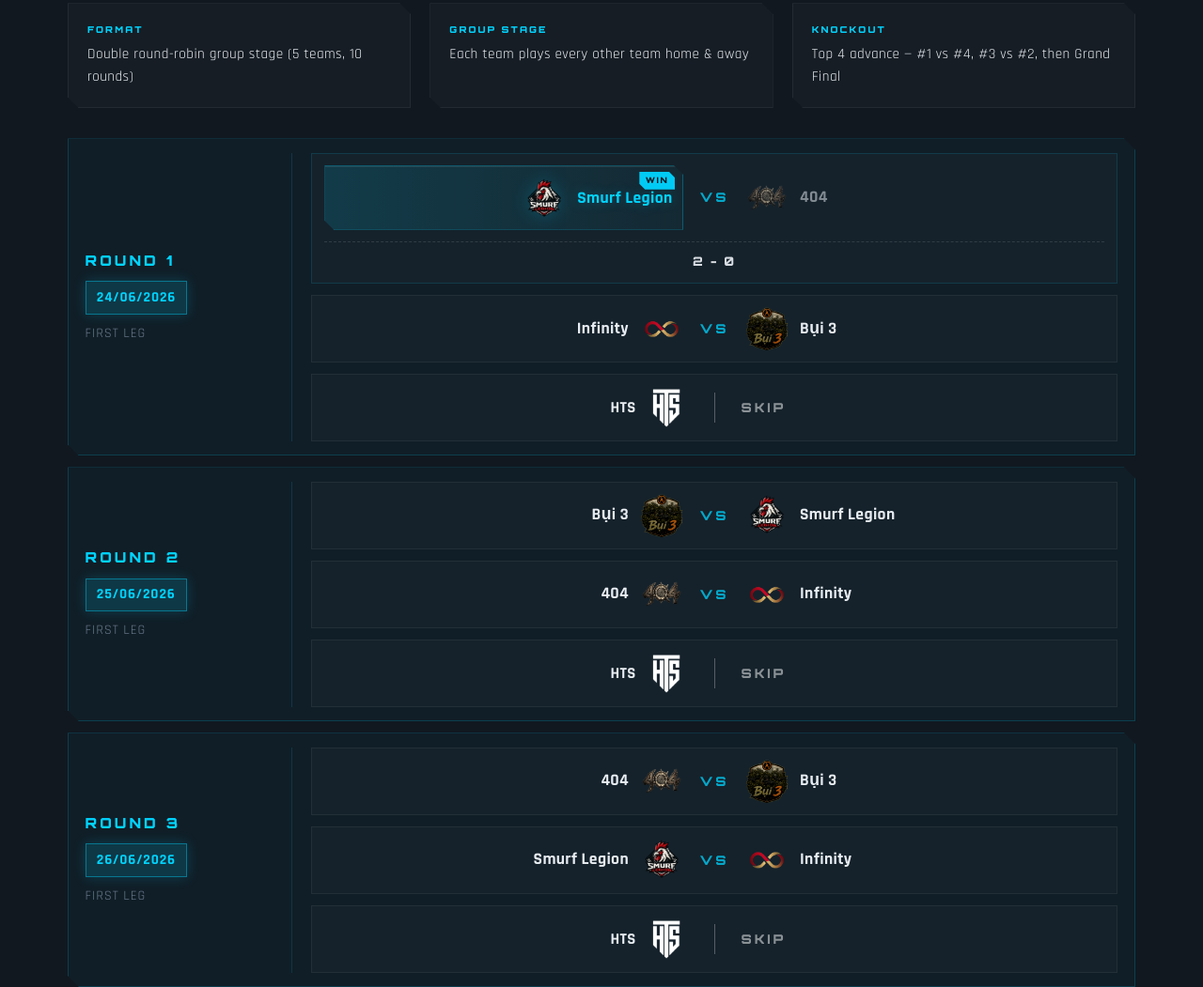
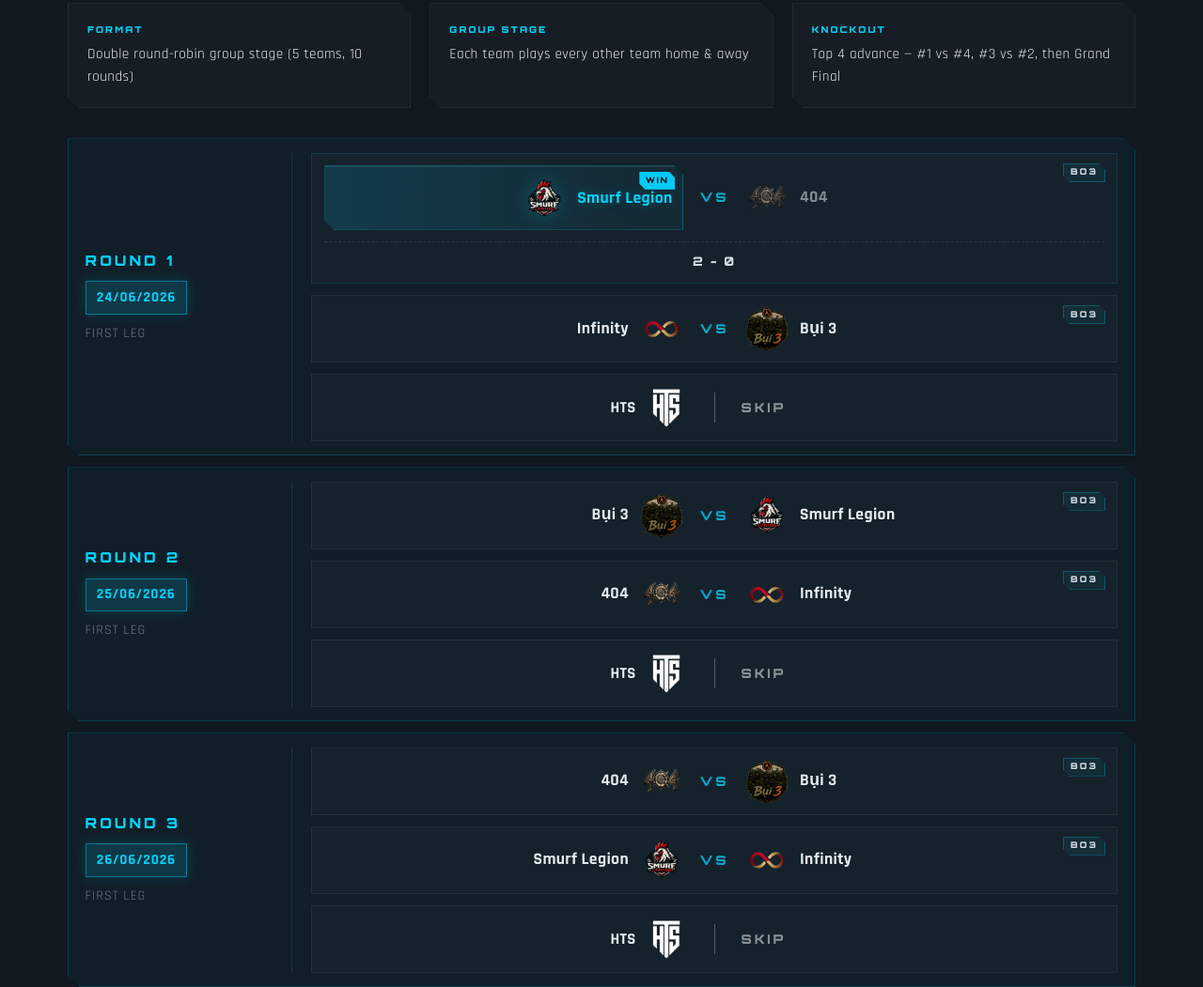
Before and after one commit to hieptq-1904/halflife-tournament, a plain HTML site: page index.html in a window 1280 px wide. Shown: the part 3511-4562 px from the top of the page at 94% size. Drawn offline with Linux system fonts and the light colour scheme.

Commit message:
Update 14

```diff
--- a/css/style.css
+++ b/css/style.css
@@ -1593,6 +1593,33 @@ img {
   grid-column: 1 / -1;
 }
 
+.match--group .match__format {
+  display: inline-flex;
+  align-items: center;
+  justify-content: center;
+  height: 20px;
+  padding: 0 0.45rem;
+  font-family: var(--font-display);
+  font-size: 0.58rem;
+  font-weight: 900;
+  letter-spacing: 0.22em;
+  color: rgba(232, 237, 242, 0.9);
+  border: 1px solid rgba(0, 212, 255, 0.25);
+  background: rgba(0, 212, 255, 0.06);
+  clip-path: polygon(0 0, calc(100% - 7px) 0, 100% 7px, 100% 100%, 7px 100%, 0 calc(100% - 7px));
+}
+
+.match--group .match__format--corner {
+  position: absolute;
+  top: 10px;
+  right: 12px;
+  z-index: 2;
+}
+
+.match--group {
+  position: relative;
+}
+
 .match--group .match__side {
   display: flex;
   align-items: center;
--- a/js/main.js
+++ b/js/main.js
@@ -756,6 +756,7 @@ function renderTournamentRound(roundData) {
 
       return `
         <div class="match match--group${hasScore ? ' match--has-result' : ''}">
+          <span class="match__format match__format--corner" aria-label="Best of 3">BO3</span>
           <div class="match__row">
             ${renderTournamentTeamSide(match.home, `home${homeIsWinner ? ' match__side--winner' : awayIsWinner ? ' match__side--loser' : ''}`)}
             <span class="match__vs">VS</span>
```
